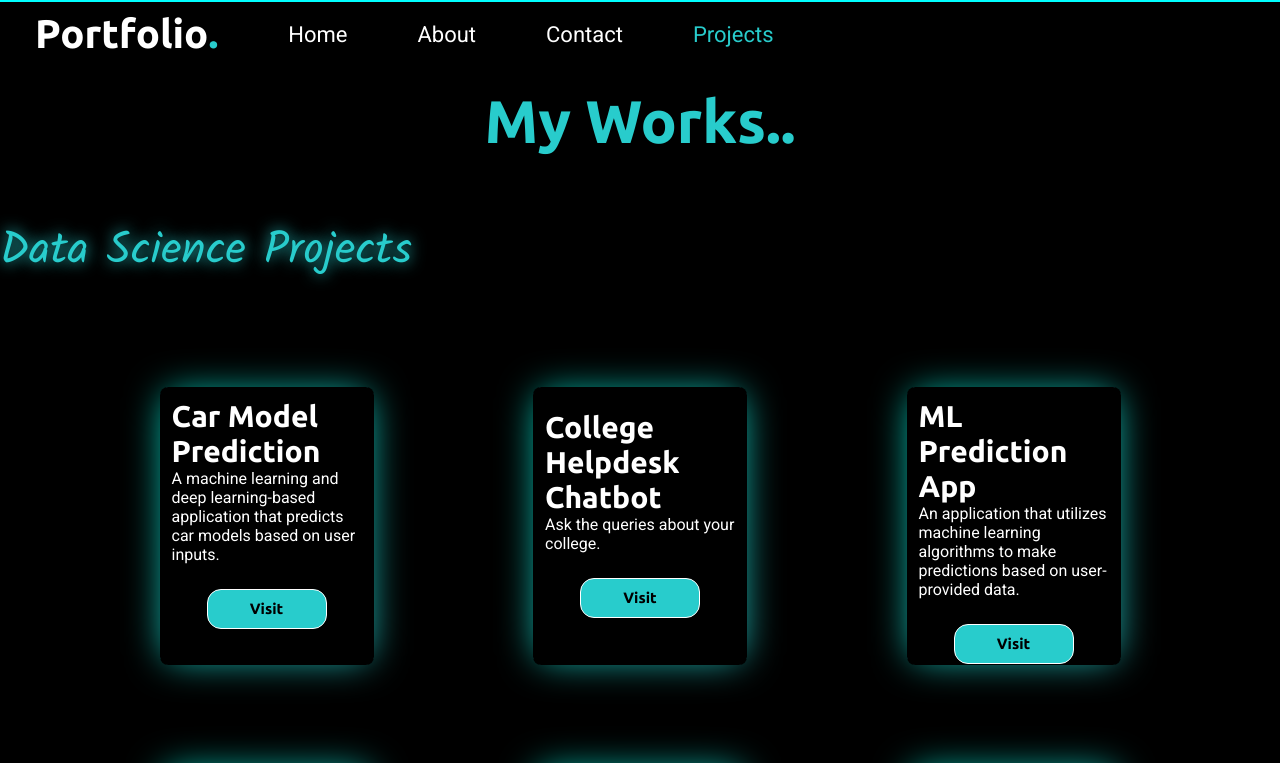
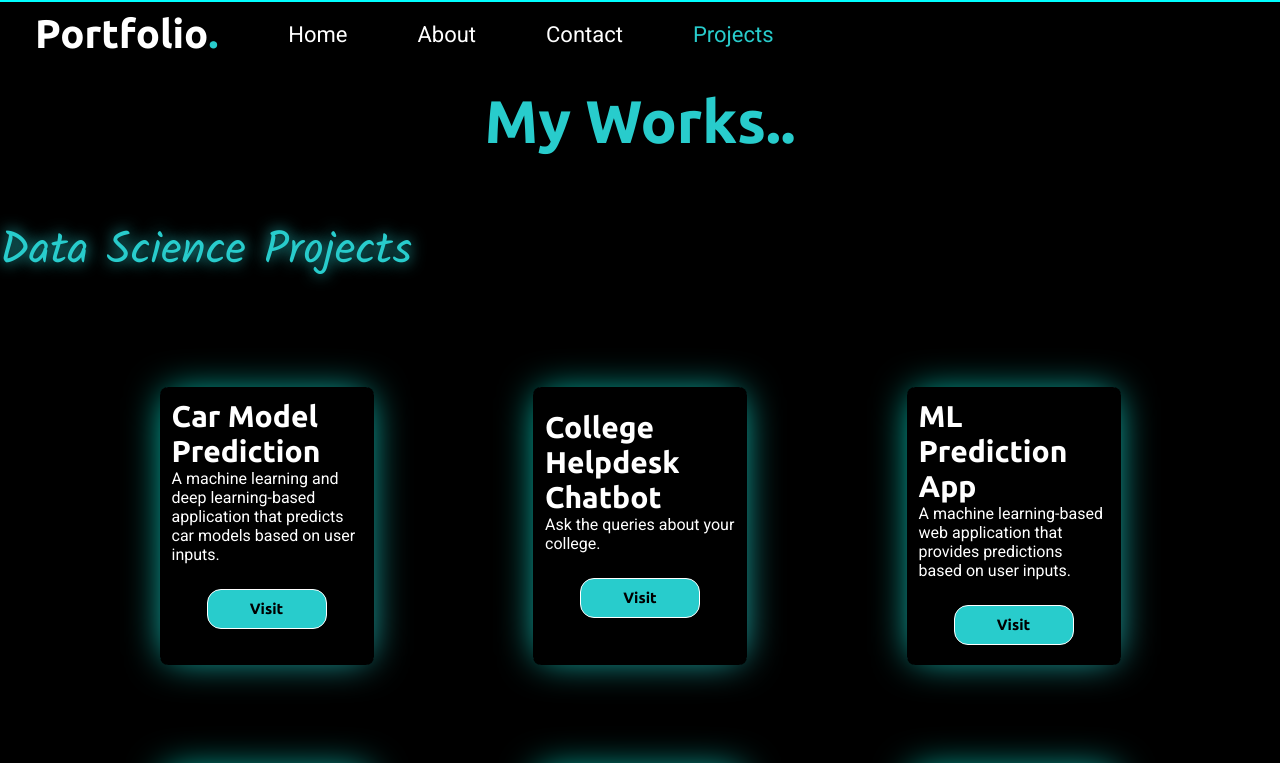
Before and after one commit to mohd-mustajab/Portfolio, a React (Vite) app: page /project in a window 1280 px wide. Shown: the top 763 px of the page. Built offline with nearby package versions, Linux system fonts and the light colour scheme; a web font is replaced by a local one.

Commit message:
fix: enhance description of ML Prediction App for better clarity

```diff
--- a/src/components/Project.jsx
+++ b/src/components/Project.jsx
@@ -34,7 +34,7 @@ const Project = () => {
           <Card.Body>
             <Card.Title>ML Prediction App</Card.Title>
             <Card.Text>
-            An application that utilizes machine learning algorithms to make predictions based on user-provided data.
+            A machine learning-based web application that provides predictions based on user inputs.
             </Card.Text>
             <a href="https://machine-learning-prediction-app-by-mj.streamlit.app/" target='_blank'><button className="btn">Visit</button></a>
           </Card.Body>
```
